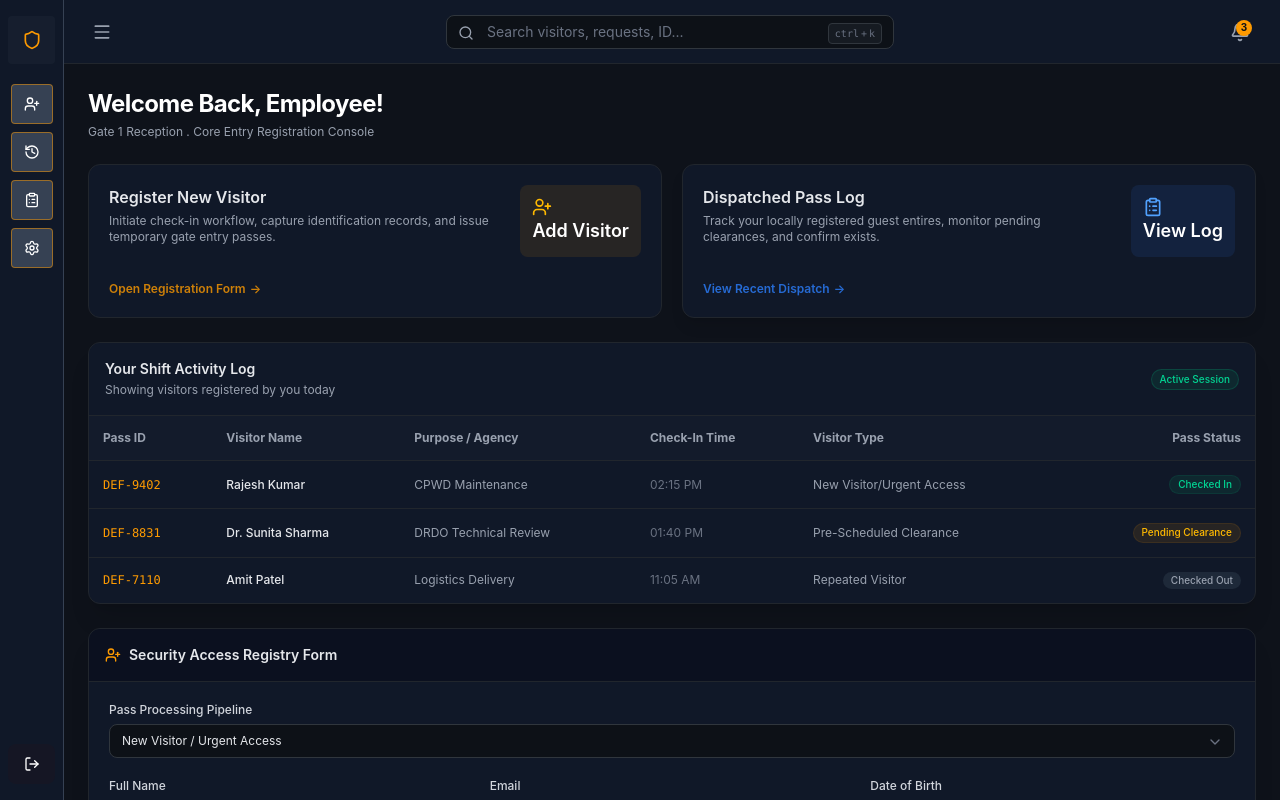
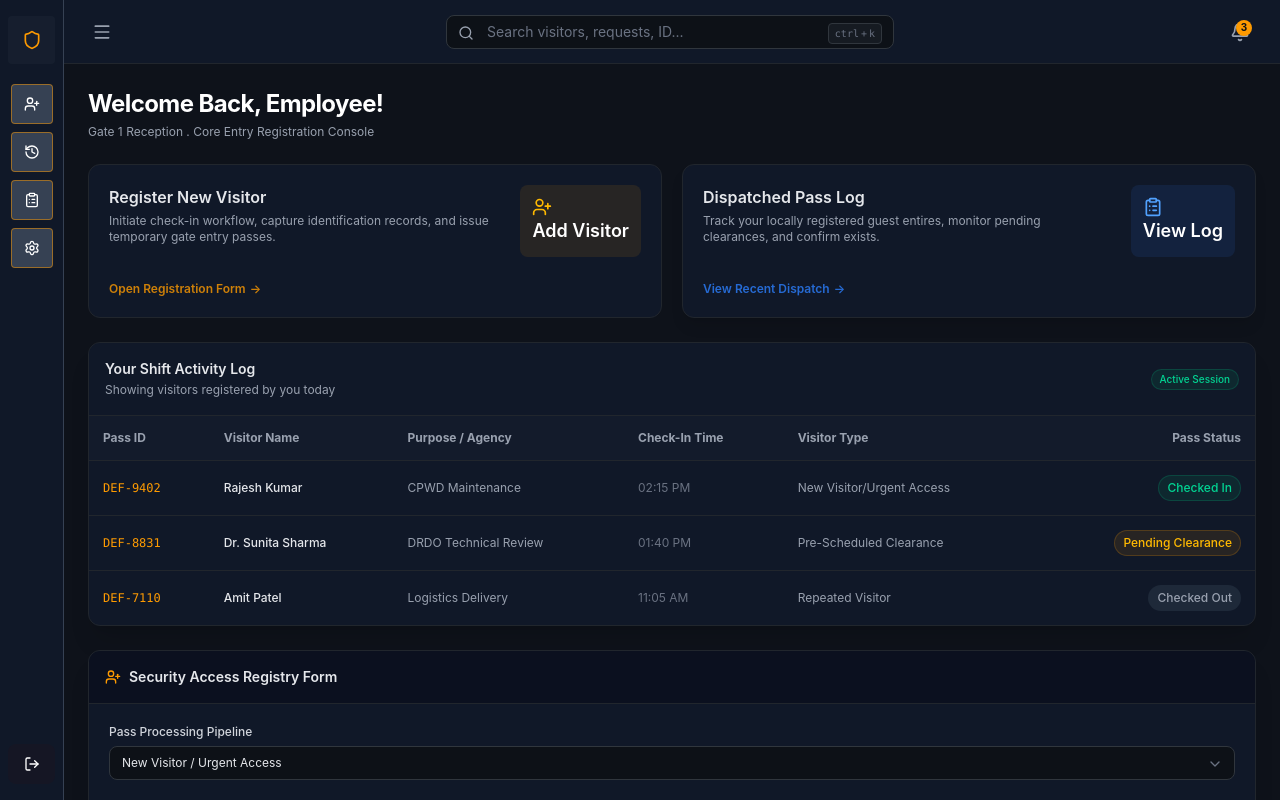
Before and after one commit to sin-h43/Defence-Pass-Management-System, a React (Vite) app in the folder defence-portal/: page /employee in a window 1280 px wide. Built offline with nearby package versions, Linux system fonts and the light colour scheme.

Commit message:
Integrated the resuable components in emp.tsx

```diff
--- a/defence-portal/src/components/DataTable.tsx
+++ b/defence-portal/src/components/DataTable.tsx
@@ -5,7 +5,6 @@ interface DataTableProps {
     rows: Array<{
         id: string;
         name: string;
-        email: string;
         purpose: string;
         time: string;
         type: string;
--- a/defence-portal/src/pages/employee/EmployeeDashboard.tsx
+++ b/defence-portal/src/pages/employee/EmployeeDashboard.tsx
@@ -1,5 +1,6 @@
 import { Search, Menu, Bell, ClipboardList, Settings, Shield, History, UserPlus, ChevronDown, LogOut, Users } from 'lucide-react';
 import { useRef, useState } from 'react';
+import DataTable from '../../components/DataTable';
 
 export default function EmployeeDashboard() {
 
@@ -20,26 +21,33 @@ export default function EmployeeDashboard() {
   //FT-8 Persistent state to store typed escort details
   const [escortList, setEscortList] = useState<{ name: string; idRef: string }[]>([]);
 
+  //FT-9 reusable datatable
+  const activityHeaders = ["Pass ID", "Visitor Name", "Purpose / Agency", "Check-In Time", "Visitor Type", "Pass Status"];
+  const activityRows = [
+    { id: "DEF-9402", name: "Rajesh Kumar", purpose: "CPWD Maintenance", time: "02:15 PM", type: "New Visitor/Urgent Access", status: "Checked In" },
+    { id: "DEF-8831", name: "Dr. Sunita Sharma", purpose: "DRDO Technical Review", time: "01:40 PM", type: "Pre-Scheduled Clearance", status: "Pending Clearance" },
+    { id: "DEF-7110", name: "Amit Patel", purpose: "Logistics Delivery", time: "11:05 AM", type: "Repeated Visitor", status: "Checked Out" }
+  ];
+
   const handleHeadCountChange = (newCount: number) => {
-    if(isNaN(newCount)) return;
+    if (isNaN(newCount)) return;
     setHeadCount(newCount);
 
-    if(newCount === 0) return;
+    if (newCount === 0) return;
 
     const targetCount = Math.max(0, newCount);
 
-
-    setEscortList((prevList)=>{
-      if(prevList.length < targetCount){
-        //scalling UP, append empty objs == target count
+    setEscortList((prevList) => {
+      if (prevList.length < targetCount) {
+        //scaling UP, append empty objs == target count
         const shortBy = targetCount - prevList.length;
-        const extension = Array.from({length: shortBy}, ()=>({name:'', idRef:''}));
-      return [...prevList, ...extension];
-      }else if (targetCount < prevList.length){
+        const extension = Array.from({ length: shortBy }, () => ({ name: '', idRef: '' }));
+        return [...prevList, ...extension];
+      } else if (targetCount < prevList.length) {
         //scaling DOWN, trim the list to target count
-      return prevList.slice(0, targetCount);
+        return prevList.slice(0, targetCount);
       }
-    return prevList;
+      return prevList;
     });
   };
   //FT 9 Handler functions to update the escort details in state on input change
@@ -239,64 +247,7 @@ export default function EmployeeDashboard() {
             </div>
 
             {/* The Responsive Table Element */}
-            <div className="overflow-x-auto">
-              <table className="w-full text-left border-collapse text-xs">
-                <thead>
-                  <tr className="border-b border-[#21262d] bg-gray-800/20 text-gray-400 font-medium select-none">
-                    <th className="p-3.5">Pass ID</th>
-                    <th className="p-3.5">Visitor Name</th>
-                    <th className="p-3.5">Purpose / Agency</th>
-                    <th className="p-3.5">Check-In Time</th>
-                    <th className="p-3.5">Visitor Type</th>
-                    <th className="p-3.5 text-right">Pass Status</th>
-                  </tr>
-                </thead>
-                <tbody className="divide-y divide-[#21262d] text-gray-300">
-
-                  {/* Row 1 */}
-                  <tr className="hover:bg-[#161b22]/20 transition-colors">
-                    <td className="p-3.5 font-mono text-amber-500 font-medium">DEF-9402</td>
-                    <td className="p-3.5 font-medium text-gray-200">Rajesh Kumar</td>
-                    <td className="p-3.5 text-gray-400">CPWD Maintenance</td>
-                    <td className="p-3.5 text-gray-500">02:15 PM</td>
-                    <td className="p-3.5 text-gray-400">New Visitor/Urgent Access</td>
-                    <td className="p-3.5 text-right">
-                      <span className="inline-flex items-center px-2 py-0.5 rounded-full text-[10px] font-medium bg-emerald-500/10 text-emerald-400 border border-emerald-500/10">
-                        Checked In
-                      </span>
-                    </td>
-                  </tr>
-
-                  {/* Row 2 */}
-                  <tr className="hover:bg-[#161b22]/20 transition-colors">
-                    <td className="p-3.5 font-mono text-amber-500 font-medium">DEF-8831</td>
-                    <td className="p-3.5 font-medium text-gray-200">Dr. Sunita Sharma</td>
-                    <td className="p-3.5 text-gray-400">DRDO Technical Review</td>
-                    <td className="p-3.5 text-gray-500">01:40 PM</td>
-                    <td className="p-3.5 text-gray-400">Pre-Scheduled Clearance</td>
-                    <td className="p-3.5 text-right">
-                      <span className="inline-flex items-center px-2 py-0.5 rounded-full text-[10px] font-medium bg-amber-500/10 text-amber-400 border border-amber-500/10">
-                        Pending Clearance
-                      </span>
-                    </td>
-                  </tr>
-
-                  {/* Row 3 */}
-                  <tr className="hover:bg-[#161b22]/20 transition-colors">
-                    <td className="p-3.5 font-mono text-amber-500 font-medium">DEF-7110</td>
-                    <td className="p-3.5 font-medium text-gray-200">Amit Patel</td>
-                    <td className="p-3.5 text-gray-400">Logistics Delivery</td>
-                    <td className="p-3.5 text-gray-500">11:05 AM</td>
-                    <td className="p-3.5 text-gray-400">Repeated Visitor</td>
-                    <td className="p-3.5 text-right">
-                      <span className="inline-flex items-center px-2 py-0.5 rounded-full text-[10px] font-medium bg-gray-800 text-gray-400">
-                        Checked Out
-                      </span>
-                    </td>
-                  </tr>
-                </tbody>
-              </table>
-            </div>
+            <DataTable headers={activityHeaders} rows={activityRows} />
           </div>
           {/*Inline form Wrapper */}
           <div
```
